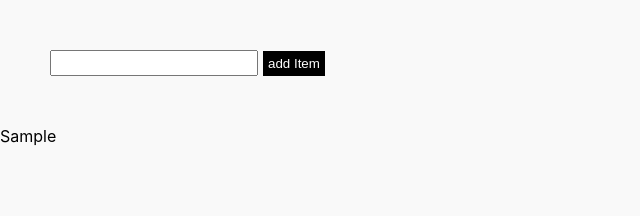
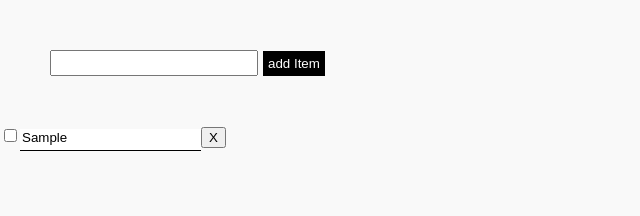
Before and after one commit to alissa1228/recoil_practice, a React (Create React App) app: page / in a window 1280 px wide. Both pictures are taken after typing "Sample" into the empty fields and a click on the button "add Item". Shown: the top 216 px of the page, without its empty margins (0-640 px from the left). Built offline with nearby package versions, Linux system fonts and the light colour scheme.

Commit message:
#1 todoList 예제(atom만 사용)

```diff
--- a/src/page/TodoCreate.js
+++ b/src/page/TodoCreate.js
@@ -1,17 +1,21 @@
 import React, { useState } from "react";
-import {  useSetRecoilState } from "recoil";
+import { useSetRecoilState } from "recoil";
 import { TodoListState } from "../Recoil";
 import styled from "styled-components";
+
+
+ //아이디 만들기
+ let id = 0;
+
+ const getId = () => {
+   return id++;
+ };
+
 
 const TodoCreate = () => {
   //새로운 todo 아이템을 생성하기 위해 todoListState 내용을 업데이트하는 setter 함수에 접근.
   const setTodoList = useSetRecoilState(TodoListState);
 
-  //랜덤으로 숫자 아이디 만들기
-  const getId = () => {
-    let id = Math.random();
-    return id;
-  };
 
   const [inputValue, setInput] = useState("");
 
@@ -35,11 +39,12 @@ const TodoCreate = () => {
 
   return (
     <Box>
-      <input type='text' value={inputValue} onChange={onChange} />
-      <Add onClick={addItem}>add Item</Add>
+        <input type='text' value={inputValue} onChange={onChange} />
+        <Add onClick={addItem}>add Item</Add>
     </Box>
   );
 };
+
 
 export default TodoCreate;
 
@@ -47,8 +52,8 @@ const Box = styled.div`
   padding: 50px;
 
   > input {
-      height:20px;
-      width: 200px;
+    height: 20px;
+    width: 200px;
   }
 `;
 
--- /dev/null
+++ b/src/page/TodoItem.js
@@ -0,0 +1,68 @@
+import React from "react";
+import { useRecoilState } from "recoil";
+import { TodoListState } from "../Recoil";
+
+import styled from "styled-components";
+
+//todo 리스트의 값을 표시하는 동시에 텍스트를 변경하고 항목을 삭제
+const TodoList = ({ item }) => {
+  const [todoList, setTodoList] = useRecoilState(TodoListState);
+  const index = todoList.findIndex((list) => list === item);
+
+  const replaceItemAtIndex = (arr, index, newValue) => {
+    return [...arr.slice(0, index), newValue, ...arr.slice(index + 1)];
+  };
+
+  const removeItemAtIndex = (arr, index) => {
+      console.log(...arr.slice(0, index));
+      console.log(...arr.slice(index + 1));
+
+    return [...arr.slice(0, index), ...arr.slice(index + 1)];
+  }
+
+  const toggleItemCompletion = () => {
+    const newList = replaceItemAtIndex(todoList, index, {
+        ...item,
+        isComplete: !item.isComplete
+    });
+    setTodoList(newList);
+  }
+
+  const EditText = (e) => {
+    const newList = replaceItemAtIndex(todoList, index, {
+      ...item,
+      text: e.target.value,
+    });
+    setTodoList(newList);
+  };
+
+  const DeleteItem = () => {
+      const newList = removeItemAtIndex(todoList, index);
+        setTodoList(newList);
+  }
+
+  return (
+    <Box>
+      <div>
+        <input
+          type='checkbox'
+          checked={item.isComplete}
+          onChange={toggleItemCompletion}
+        />
+        <Editable type='text' value={item.text} onChange={EditText} />
+        <button onClick={DeleteItem}>X</button>
+      </div>
+    </Box>
+  );
+};
+
+export default TodoList;
+
+const Box = styled.div``;
+
+const Editable = styled.input`
+  border: 0;
+  outline: 0;
+  border-bottom: 1px solid #000;
+  padding-bottom: 5px;
+`;
--- a/src/page/TodoList.js
+++ b/src/page/TodoList.js
@@ -2,6 +2,7 @@ import React from 'react'
 import {  useRecoilValue } from 'recoil'
 import { TodoListState } from '../Recoil'
 import TodoCreate from './TodoCreate'
+import TodoItem from './TodoItem'
 import styled from 'styled-components'
 
 const TodoList = () => {
@@ -12,8 +13,8 @@ const TodoList = () => {
     return(
         <Box>
             <TodoCreate/>
-            {TodoListValue.map((item)=>(
-                <div key={item.id}>{item.text}</div>
+            {TodoListValue.map((todoitem)=>(
+                <TodoItem key={todoitem.id} item={todoitem}/>
             ))}
         </Box>
     )
@@ -27,4 +28,5 @@ const Box = styled.div`
     background-color : #f9f9f9;
 
 
+
 `
```
